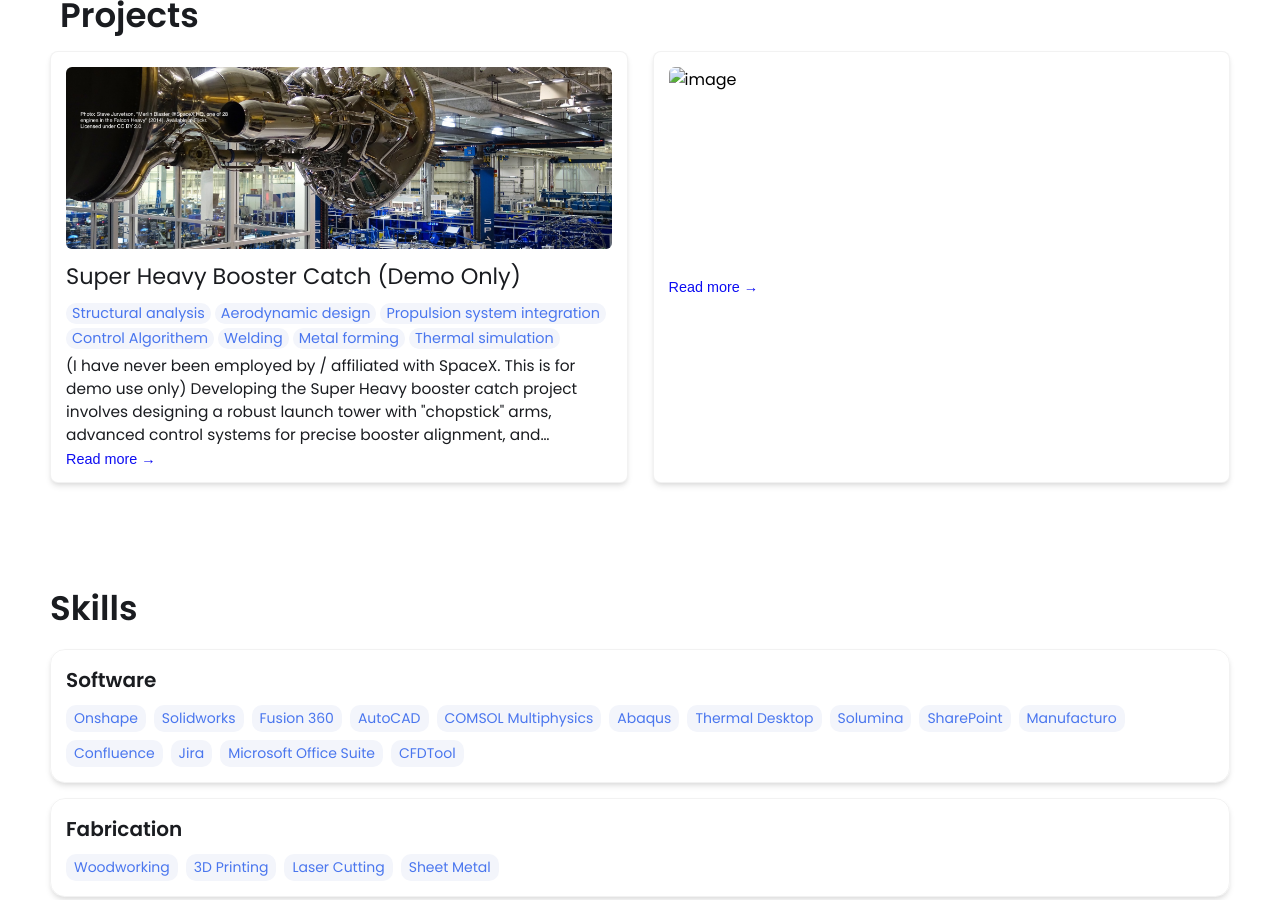
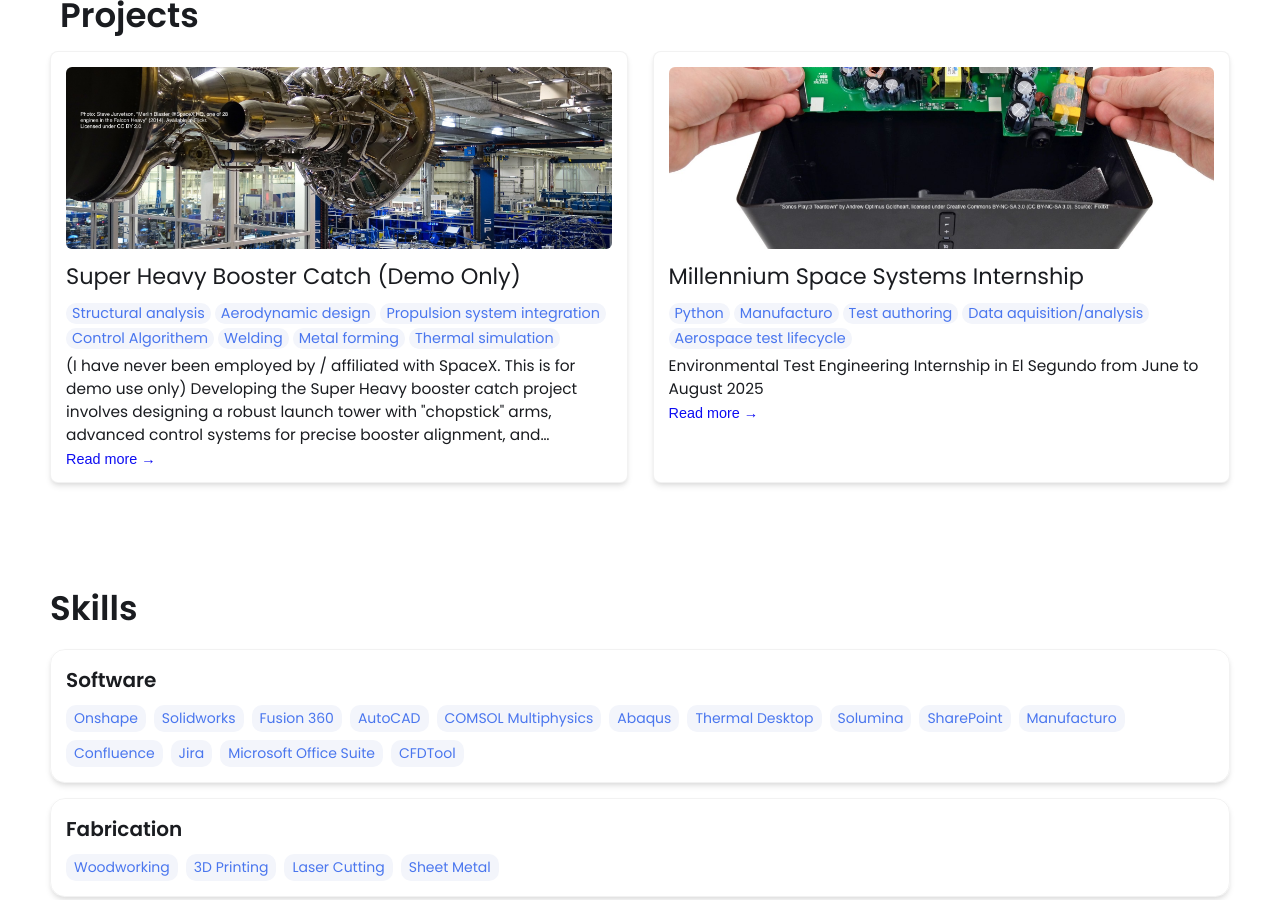
Before and after one commit to delaneyseligmann/delaneyseligmann.github.io, a Jekyll site: the page built from index.html, in a window 1280 px wide and 900 px high, scrolled down 1043 px. Built offline with Jekyll 4.4.1, drawn with Linux system fonts in a browser that asks for light colours.

Commit message:
Update index.md

```diff
--- a/_projects/sonos-teardown/index.md
+++ b/_projects/sonos-teardown/index.md
@@ -9,10 +9,10 @@
   - Data aquisition/analysis
   - Aerospace test lifecycle
 
+main-image: /sonos.png
+---
+
 ## Thermal Profile Tool
 Wrote a Python application to replace the former tedious method of generating thermal profiles for thermal cycle test procedures. The application allows environmental test engineers to select their level of testing (protoqualification, qualification, acceptance), required temperatures, and other parameters to generate the necessary profile and labels. The application cut the lengthy process from 4 hours to 1 minute.
 
-main-image: /sonos.png
----
-
 # This is another demo
```
